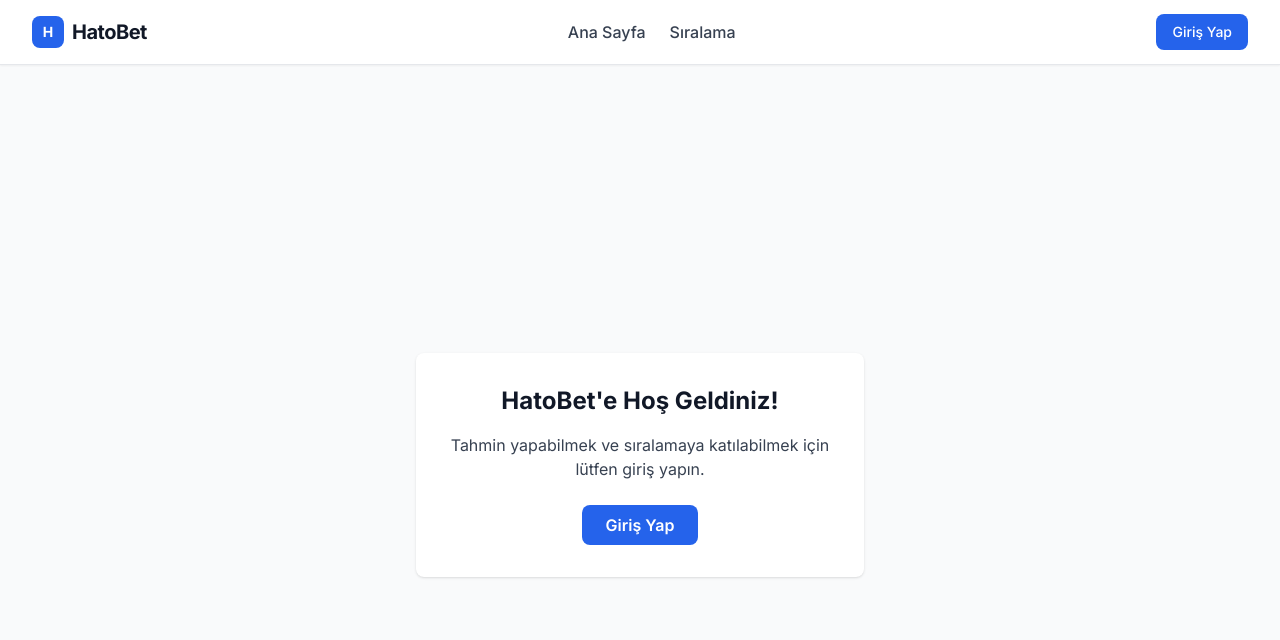
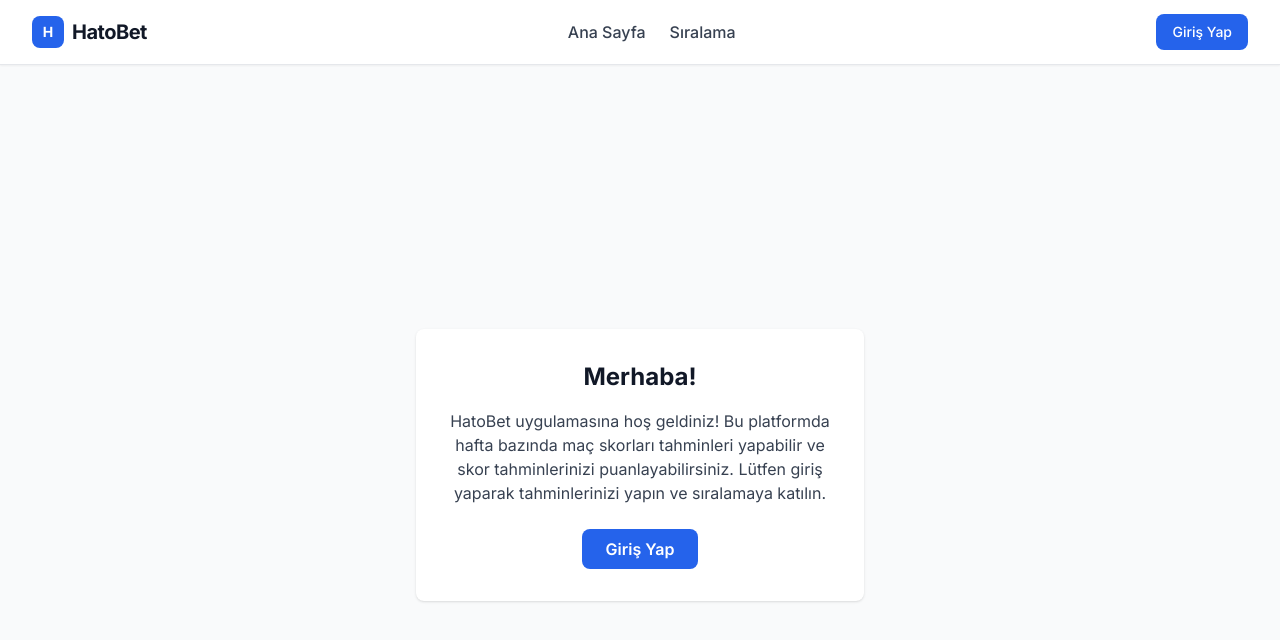
Before and after one commit to emrekentli/hatobet, a Next.js app: page / in a window 1280 px wide. Shown: the top 640 px of the page. Built offline with nearby package versions, Linux system fonts and the light colour scheme; no server answers; the database is empty.

Commit message:
Refactor HomePage component to improve user experience by adding an authentication check and enhancing loading states; update comments for clarity.

```diff
--- a/app/page.tsx
+++ b/app/page.tsx
@@ -64,7 +64,7 @@ const savePrediction = async (prediction: any): Promise<boolean> => {
 };
 
 export default function HomePage() {
-const { data: session, status } = useSession()
+  const { data: session, status } = useSession();
   const [matches, setMatches] = useState<Match[]>([]);
   const [season, setSeason] = useState<Season | null>(null);
   const [loading, setLoading] = useState(true);
@@ -89,12 +89,31 @@ const { data: session, status } = useSession()
   const collapseAll = () => setOpenQuestions({});
   const toggleQuestions = (matchId: string) => setOpenQuestions((prev) => ({ ...prev, [matchId]: !prev[matchId] }));
 
-  // Load data from API
+  // Handle unauthenticated users
+  if (status !== "authenticated") {
+    return (
+      <div className="min-h-screen bg-gray-50 dark:bg-gray-900 flex items-center justify-center">
+        <div className="max-w-md mx-auto p-8 bg-white dark:bg-gray-800 rounded-lg shadow text-center">
+          <h2 className="text-2xl font-bold mb-4 text-gray-900 dark:text-white">Merhaba!</h2>
+          <p className="text-gray-700 dark:text-gray-300 mb-6">
+            HatoBet uygulamasına hoş geldiniz! Bu platformda hafta bazında maç skorları tahminleri yapabilir ve skor tahminlerinizi puanlayabilirsiniz. Lütfen giriş yaparak tahminlerinizi yapın ve sıralamaya katılın.
+          </p>
+          <a
+            href="/auth/login"
+            className="inline-block px-6 py-2 bg-blue-600 text-white rounded-lg font-semibold hover:bg-blue-700 transition"
+          >
+            Giriş Yap
+          </a>
+        </div>
+      </div>
+    );
+  }
+
+  // If the user is authenticated, load match data and continue normal logic
   useEffect(() => {
     const loadData = async () => {
       setLoading(true);
       try {
-        // İlk yüklemede week query'si gönderme, API aktif haftayı bulsun
         const url = selectedWeek === 0 ? '/api/matches' : `/api/matches?week=${selectedWeek}`;
         const response = await fetch(url);
         const data = await response.json();
@@ -102,12 +121,10 @@ const { data: session, status } = useSession()
         setAvailableWeeks(data.availableWeeks || []);
         setActiveWeek(data.activeWeek || 1);
 
-        // İlk yüklemede API'den gelen currentWeek'i seç
         if (selectedWeek === 0) {
           setSelectedWeek(data.currentWeek || 1);
         }
 
-        // Set season info from API data
         if (data.currentSeason) {
           setSeason({
             id: data.currentSeason.id,
@@ -116,7 +133,6 @@ const { data: session, status } = useSession()
             totalWeeks: data.currentSeason.totalWeeks || data.availableWeeks?.length || 34
           });
         } else {
-          // Fallback season info
           setSeason({
             id: "default",
             name: "Aktif Sezon",
@@ -140,7 +156,6 @@ const { data: session, status } = useSession()
     const loadPredictions = async () => {
       if (selectedWeek > 0) {
         const userPredictions = await fetchUserPredictions(selectedWeek);
-        // Convert predictions to the format expected by the UI
         const predictionsMap: { [key: string]: any } = {};
         userPredictions.forEach((pred: any) => {
           predictionsMap[pred.matchId] = {
@@ -157,7 +172,7 @@ const { data: session, status } = useSession()
     loadPredictions();
   }, [selectedWeek]);
 
-  // Tahmin gönderme
+  // Handle prediction submission
   const handleMakePrediction = async (matchId: string) => {
     const matchPrediction = predictions[matchId];
     if (
@@ -186,7 +201,6 @@ const { data: session, status } = useSession()
         setSuccessStates((prev) => ({ ...prev, [matchId]: true }));
         setTimeout(() => setSuccessStates((prev) => ({ ...prev, [matchId]: false })), 2000);
 
-        // Tahmin kaydedildikten sonra predictions listesini yenile
         const weekToFetch = selectedWeek === 0 ? 1 : selectedWeek;
         const updatedPredictions = await fetchUserPredictions(weekToFetch);
         const updatedPredictionsMap: { [key: string]: any } = {};
@@ -210,7 +224,7 @@ const { data: session, status } = useSession()
     }
   };
 
-  // Soruya cevap gönderme (gerçek API)
+  // Soruya cevap gönderme
   const handleAnswerQuestion = async (questionId: string, answer: string) => {
     if (!answer.trim()) return;
     setSubmittingAnswer((prev) => ({ ...prev, [questionId]: true }));
@@ -236,7 +250,7 @@ const { data: session, status } = useSession()
     }
   };
 
-  // Maç detay modalı için tahminleri yükle (gerçek API)
+  // Match modal and predictions
   const fetchMatchDetails = async (matchId: string) => {
     setLoadingPredictions(true);
     try {
@@ -255,7 +269,7 @@ const { data: session, status } = useSession()
     await fetchMatchDetails(match.id);
   };
 
-  // Maç durumu helpers
+  // Match status helpers
   const getMatchStatus = (match: Match) =>
     match.isFinished ? "Tamamlandı" : match.isActive ? "Devam Ediyor" : "Bekliyor";
   const getMatchStatusColor = (match: Match) =>
@@ -265,7 +279,6 @@ const { data: session, status } = useSession()
       ? "bg-yellow-100 text-yellow-800 dark:bg-yellow-900/20 dark:text-yellow-400"
       : "bg-blue-100 text-blue-800 dark:bg-blue-900/20 dark:text-blue-400";
 
-  // Yükleniyor durumu
   if (loading) {
     return (
       <div className="min-h-screen bg-gray-50 dark:bg-gray-900 flex items-center justify-center">
@@ -277,31 +290,9 @@ const { data: session, status } = useSession()
     );
   }
 
-  // Kullanıcı giriş yapmamışsa bilgilendirici ekran
-  if (status !== "authenticated") {
-    return (
-      <div className="min-h-screen bg-gray-50 dark:bg-gray-900 flex items-center justify-center">
-        <div className="max-w-md mx-auto p-8 bg-white dark:bg-gray-800 rounded-lg shadow text-center">
-          <h2 className="text-2xl font-bold mb-4 text-gray-900 dark:text-white">HatoBet'e Hoş Geldiniz!</h2>
-          <p className="text-gray-700 dark:text-gray-300 mb-6">
-            Tahmin yapabilmek ve sıralamaya katılabilmek için lütfen giriş yapın.
-          </p>
-          <a
-            href="/auth/login"
-            className="inline-block px-6 py-2 bg-blue-600 text-white rounded-lg font-semibold hover:bg-blue-700 transition"
-          >
-            Giriş Yap
-          </a>
-        </div>
-      </div>
-    );
-  }
-
-  // Ana ekran
   return (
     <div className="min-h-screen bg-gray-50 dark:bg-gray-900">
       <div className="max-w-7xl mx-auto px-4 sm:px-6 lg:px-8 py-8">
-        {/* Kullanıcı ve sezon bilgisi */}
         <div className="flex flex-col md:flex-row md:items-center md:justify-between mb-8 gap-4">
           <div>
             <h2 className="text-2xl font-bold text-gray-900 dark:text-white">Merhaba{session?.user?.name ? `, ${session.user.name}` : ""}!</h2>
@@ -311,16 +302,13 @@ const { data: session, status } = useSession()
                 Toplam Hafta: <span className="font-semibold">{season.totalWeeks}</span>
               </div>
             )}
-              </div>
-          {/* Hafta seçici */}
+          </div>
           <WeekSelector
             selectedWeek={selectedWeek}
             availableWeeks={availableWeeks}
             onWeekChange={setSelectedWeek}
           />
-                              </div>
-
-        {/* Maçlar Tablosu */}
+        </div>
         <MatchTable
           session={session}
           matches={matches}
@@ -345,8 +333,6 @@ const { data: session, status } = useSession()
           formatDate={formatDate}
           handleAnswerQuestion={handleAnswerQuestion}
         />
-
-        {/* Maç detay modalı */}
         <PredictionModal
           session={session}
           showMatchModal={showMatchModal}
```
